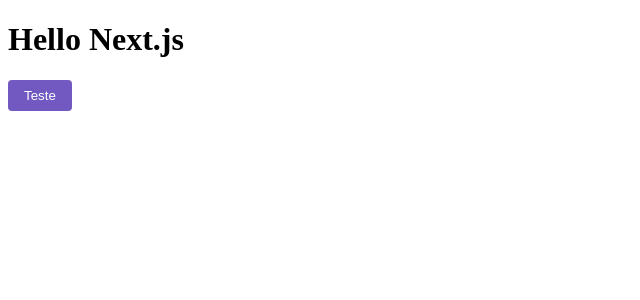
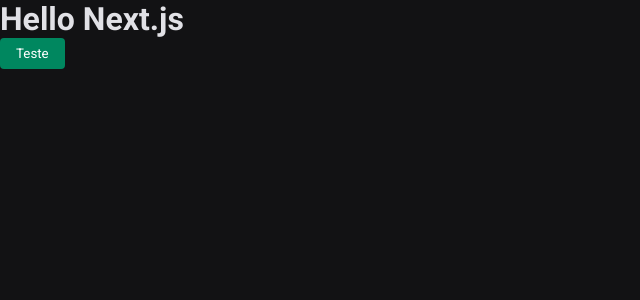
Before and after one commit to wsasouza/ignite-shop, a Next.js app: page / in a window 1280 px wide. Shown: the top 300 px of the page, without its empty margins (0-640 px from the left). Built offline with nearby package versions, Linux system fonts and the light colour scheme.

Commit message:
Feat: Create Global Styles

```diff
--- a/src/pages/_app.tsx
+++ b/src/pages/_app.tsx
@@ -1,7 +1,8 @@
 import type { AppProps } from 'next/app'
+import { globalStyles } from '../styles/global'
 
-function MyApp({ Component, pageProps }: AppProps) {
+globalStyles()
+
+export default function App({ Component, pageProps }: AppProps) {
   return <Component {...pageProps} />
 }
-
-export default MyApp
--- a/src/pages/index.tsx
+++ b/src/pages/index.tsx
@@ -2,7 +2,7 @@
 import { styled } from '../styles'
 
 const Button = styled('button', {
-  backgroundColor: '$rocketseat',
+  backgroundColor: '$green500',
   borderRadius: 4,
   color: '#fff',
   padding: '8px 16px',
--- /dev/null
+++ b/src/styles/global.ts
@@ -0,0 +1,20 @@
+import { globalCss } from '.'
+
+export const globalStyles = globalCss({
+  '*': {
+    margin: 0,
+    padding: 0,
+    boxSizing: 'border-box',
+  },
+
+  body: {
+    backgroundColor: '$gray900',
+    color: '$gray100',
+    '-webkit-font-smoothing': 'antialiased',
+  },
+
+  'body, input, textarea, button': {
+    fontFamily: 'Roboto',
+    fontWeight: 400,
+  },
+})
--- a/src/styles/index.ts
+++ b/src/styles/index.ts
@@ -12,7 +12,14 @@
 } = createStitches({
   theme: {
     colors: {
-      rocketseat: '#7159c1',
+      white: '#fff',
+      gray900: '#121214',
+      gray800: '#202024',
+      gray300: '#c4c4cc',
+      gray100: '#e1e1e6',
+
+      green500: '#00875f',
+      green300: '#00b37e',
     },
   },
 })
```
